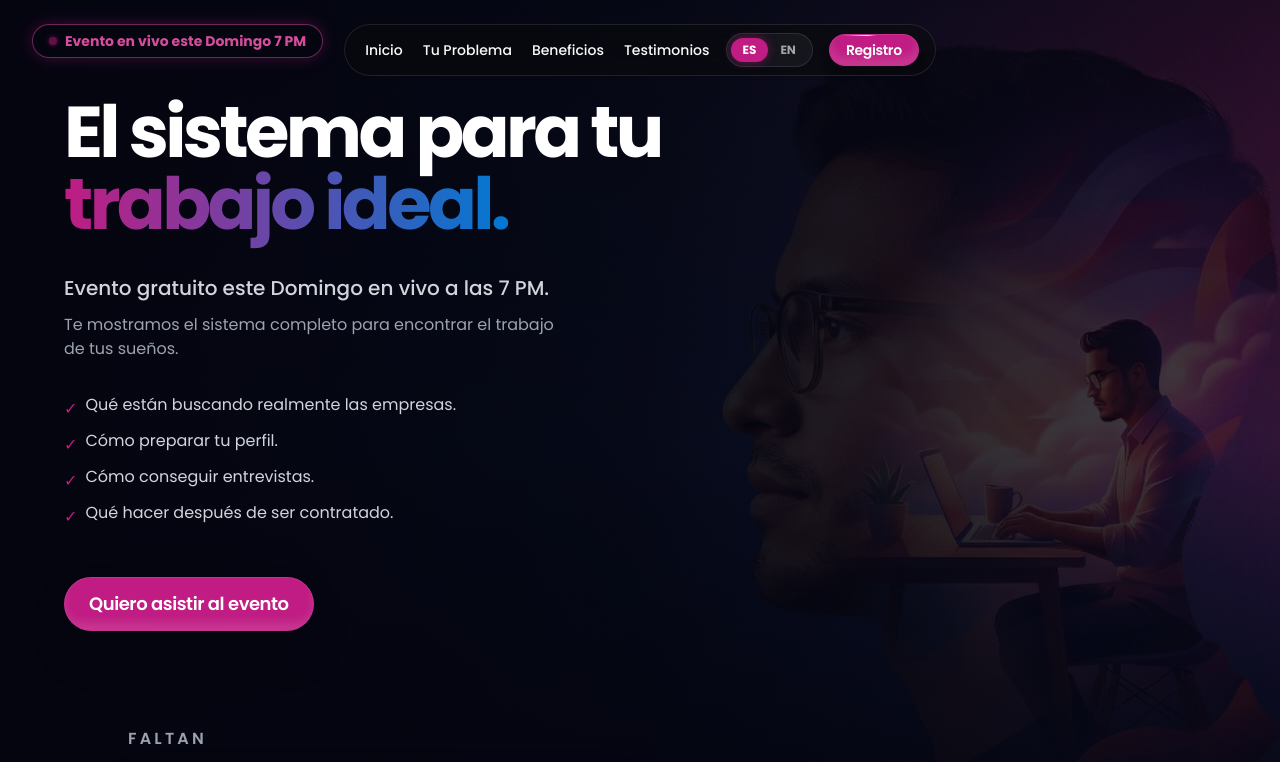
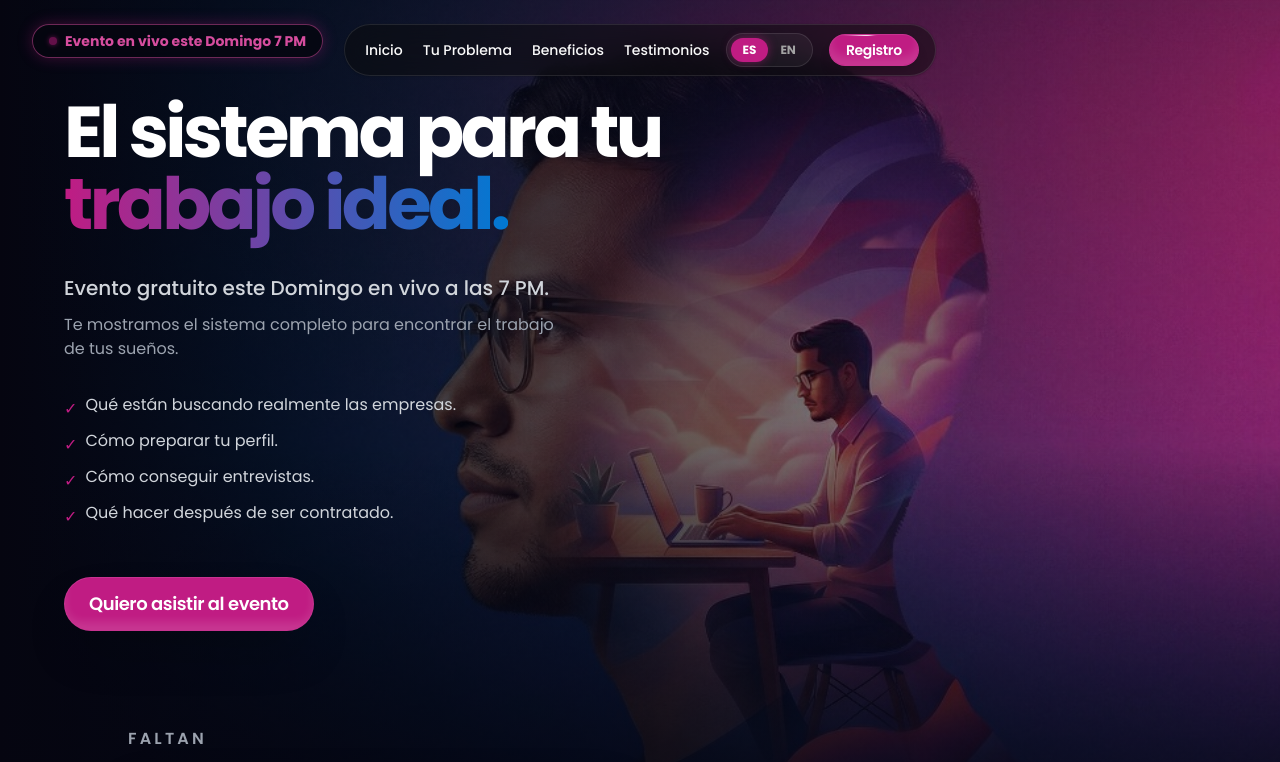
Before and after one commit to Sistema-Paguro/sistema-paguro-landing-page, a React app: page / in a window 1280 px wide. Shown: the top 762 px of the page. Built offline with nearby package versions, Linux system fonts and the light colour scheme; the HTML template or start-up script is replaced by a standard one.

Commit message:
Adjust hero image layout based on user feedback (position, opacity, gradient)

```diff
--- a/src/components/Hero.tsx
+++ b/src/components/Hero.tsx
@@ -9,10 +9,10 @@ export default function Hero() {
         <section className="relative w-full min-h-[90vh] flex flex-col lg:flex-row items-center justify-between px-6 py-12 lg:px-16 lg:py-0 overflow-hidden bg-[#050510]">
             {/* Desktop Background Image */}
             <div className="hidden lg:block absolute inset-0 z-0 pointer-events-none">
-                <div className="absolute inset-0 bg-[url('/images/hero-desktop-bg.jpg')] bg-cover bg-center bg-no-repeat opacity-30"></div>
+                <div className="absolute inset-0 bg-[url('/images/hero-desktop-bg.jpg')] bg-cover bg-[position:85%_center] bg-no-repeat opacity-75"></div>
                 {/* Gradient to fade from solid dark on the left/bottom to transparent on the right */}
-                <div className="absolute inset-0 bg-gradient-to-r from-[#050510] via-[#050510]/80 to-transparent"></div>
-                <div className="absolute inset-0 bg-gradient-to-t from-[#050510] via-transparent to-[#050510]/50"></div>
+                <div className="absolute inset-0 bg-gradient-to-r from-[#050510] via-[#050510]/60 via-40% to-transparent"></div>
+                <div className="absolute inset-0 bg-gradient-to-t from-[#050510] via-transparent to-[#050510]/30"></div>
             </div>
 
             {/* Content Side */}
```
